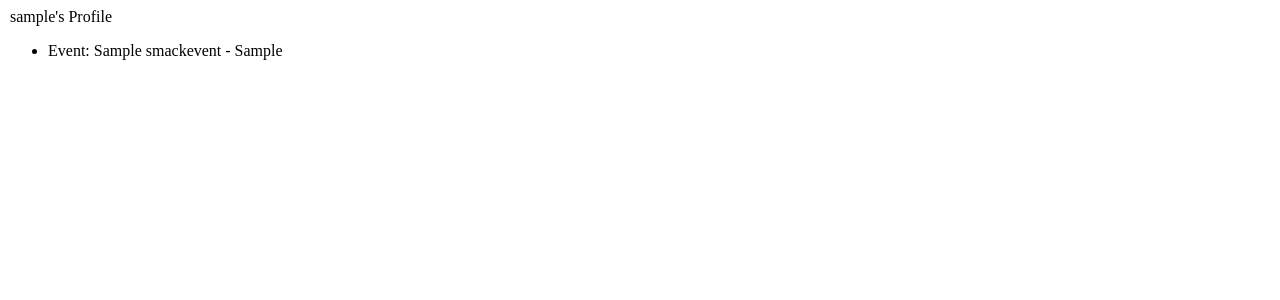
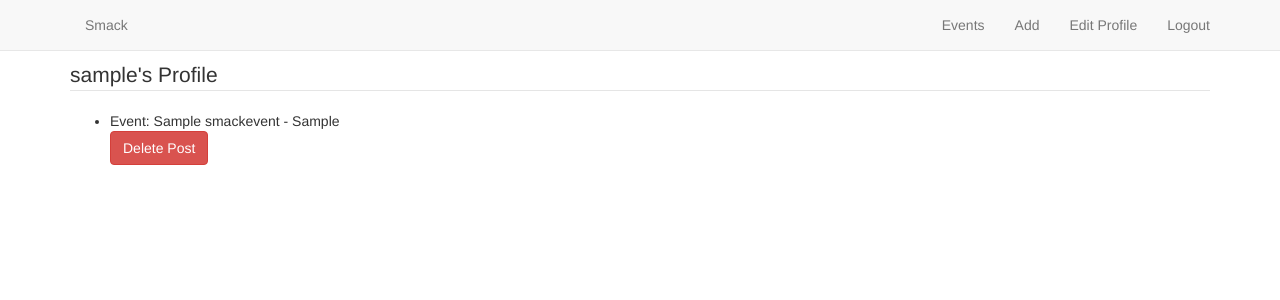
Before and after one commit to raney24/smack, a Django app: page /profile/view_posts in a window 1280 px wide. Shown: the top 300 px of the page. Run offline with Django 3.2, Linux system fonts and the light colour scheme; a user stored in the database is signed in; tables that the repository leaves empty hold one stand-in row (values such as "Sample post"); some libraries are stand-ins or nearby versions.

Commit message:
delete post feature

```diff
--- a/smack/templates/private/password_change_form.html
+++ b/smack/templates/private/password_change_form.html
@@ -1,11 +1,15 @@
 {% extends "base.html" %}
 
 {% block content %}
+{% if user.is_authenticated %}
 <legend>Change Password - {{ user.username }}</legend>
 
-<form action="{% url 'Change Password' %}" method="post" accept-charset="utf-8">
+<form action="{% url 'ChangePassword' %}" method="post" accept-charset="utf-8">
   {{ form.as_p }}
   {% csrf_token %}
   <input type="submit" value="Change password"/>
 </form>
+{% else if %}
+<p><a href="/login">Login</a> to change password</p>
+{% end if %}
 {% endblock %}
--- a/smack/templates/private/user_detail.html
+++ b/smack/templates/private/user_detail.html
@@ -1,6 +1,18 @@
+{% extends 'base.html' %}
+
+{% block content %}
+
 <legend>{{ user.username }}'s Profile</legend>
 <ul>
 	{% for smack_post in user.smackpost_set.all %}
-	<li>Event: {{ smack_post.event }} - {{ smack_post.post }}</li>
+	<li>
+		Event: {{ smack_post.event }} - {{ smack_post.post }}
+		<form method="post" action="{% url 'delete_post' pk=smack_post.pk %}">
+			{% csrf_token %}
+			<button type="submit" class="btn btn-danger">Delete Post</button>
+		</form>
+	</li>
 	{% endfor %}
 </ul>
+
+{% endblock %}
--- a/smack/views.py
+++ b/smack/views.py
@@ -45,6 +45,10 @@ class SmackPostCreateView(CreateView):
 		f.user = self.request.user
 		f.save()
 		return super(SmackPostCreateView, self).form_valid(form)
+
+class SmackPostDeleteView(DeleteView):
+    model = SmackPost
+    success_url = '/profile/view_posts'
 
 
 """ USER VIEWS """
@@ -126,7 +130,7 @@ def edit_profile(request):
 
     elif request.method == 'POST':
         profile_form = SmackerForm(request.POST, instance=user)
-        if profile_form.is_valid() and user_form.is_valid():
+        if profile_form.is_valid():
             profile = profile_form.save(commit=False)
             profile.save()
             messages.success(request, "Profile settings saved")
--- a/talk/urls.py
+++ b/talk/urls.py
@@ -28,6 +28,7 @@ urlpatterns = [
     url(r'^events/$', SmackEventListView.as_view(), name='events'),
     url(r'^events/(?P<pk>\d+)/$', SmackEventDetailView.as_view()),
     url(r'^events/create/$', SmackEventCreateView.as_view(), name='create_events'),
+    url(r'^events/delete/(?P<pk>\d+)$', SmackPostDeleteView.as_view(), name='delete_post'),
 
     url(r'^events/(?P<pk>\d+)/post/$', SmackPostCreateView.as_view(), name='create_posts'),
 
@@ -41,10 +42,10 @@ urlpatterns = [
     url(r'^logout/$', 'django.contrib.auth.views.logout', { 'next_page':"/events" }, name="Logout"),
 
     url(r'^register/$', register, name="Register"),
-    url(r'^profile/edit/$', edit_profile, name="Edit Profile"),
-    url(r'^profile/change_password/$', login_required('django.contrib.auth.views.password_change'),
+    url(r'^profile/edit/$', login_required(edit_profile, login_url="Login"), name="Edit Profile"),
+    url(r'^profile/change_password/$', 'django.contrib.auth.views.password_change',
         {'template_name': 'private/password_change_form.html'},
-        name="Change Password"),
+        name="ChangePassword"),
     url(r'^profile/edit/$', 'django.contrib.auth.views.password_change_done', name="password_change_done"),
     url(r'^profile/view_posts$', login_required(SmackerProfileDetailView.as_view()), name="UserProfile"),
 
```
Also changed, not shown: 2 other files.
